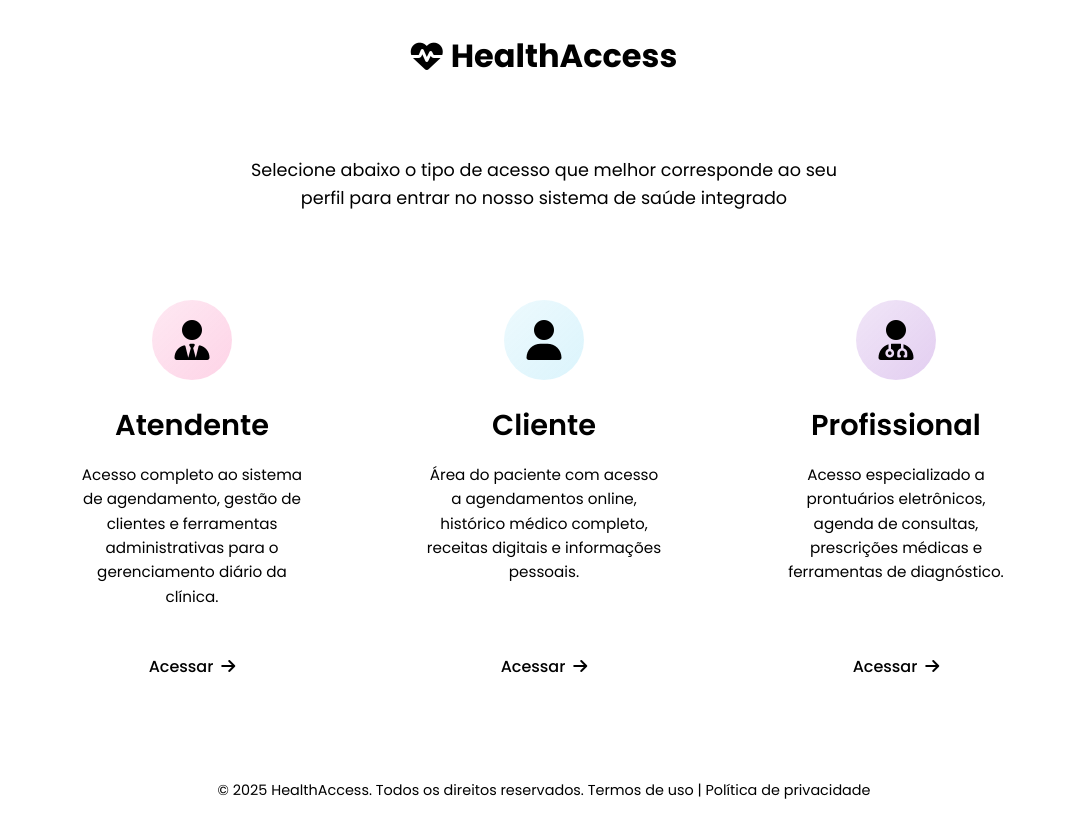
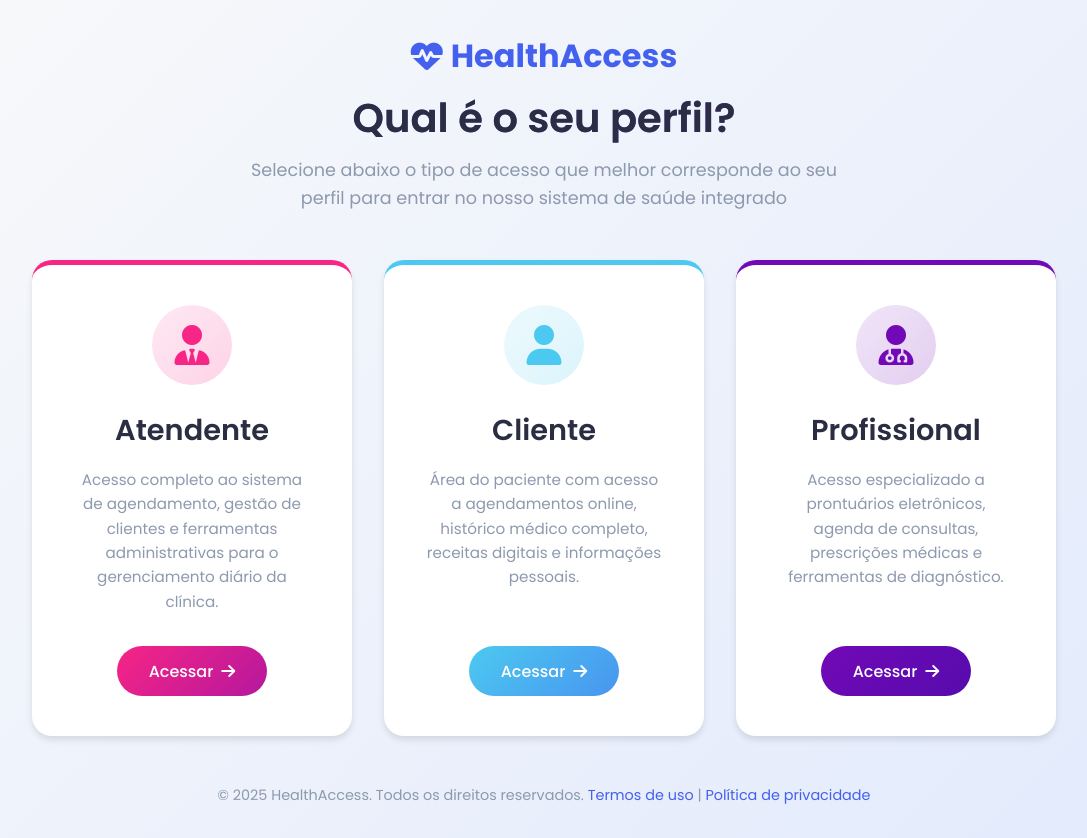
Before and after one commit to otavig-labmed/project-front-end-websaude, a React (Vite) app: page /access in a window 1280 px wide. Shown: the whole page, without its empty margins (96-1183 px from the left). Built offline with nearby package versions, Linux system fonts and the light colour scheme.

Commit message:
fix: I did an adjust for screen select or acess

```diff
--- a/src/pages/DashboardScreen.tsx
+++ b/src/pages/DashboardScreen.tsx
@@ -48,7 +48,6 @@ const DashboardScreen: React.FC = () => {
 
   // Render content based on active item
   const renderContent = () => {
-    // ... (Your existing renderContent logic remains the same) ...
     if (userRole === 'doctor' && activeItem === 'dashboard') {
         return (
           <div className={styles.doctorDashboardContent}>
@@ -67,7 +66,7 @@ const DashboardScreen: React.FC = () => {
           </div>
         );
       }
-      // ... rest of your switch cases
+
       switch (activeItem) {
         case 'dashboard':
           return (
@@ -76,7 +75,7 @@ const DashboardScreen: React.FC = () => {
               <p>This is where your {activeItem} content will be displayed.</p>
             </>
           );
-        // ... (remaining cases) ...
+
         case 'findings': return <h1>Findings Section</h1>;
         case 'engagements': return <h1>Engagements Section</h1>;
         case 'reports': return <h1>Reports Section</h1>;
@@ -151,7 +150,6 @@ const DashboardScreen: React.FC = () => {
                 </li>
               )}
 
-              {/* Specific items based on HTML logic and permissions */}
               {userRole === 'doctor' && permissions.prontuario_visualizar > 0 && (
                 <li className={activeItem === 'medical-attention' ? styles.active : ''} onClick={() => handleItemClick('medical-attention')}>
                   <i className="fas fa-user-doctor"></i>
--- a/src/pages/LoginScreen.tsx
+++ b/src/pages/LoginScreen.tsx
@@ -17,9 +17,9 @@ const LoginScreen: React.FC = () => {
   };
 
   // Test
-  useEffect(() => {
-    console.log(endpoints[type]);
-  });
+  // useEffect(() => {
+  //   console.log(endpoints[type]);
+  // });
 
   async function handleLogin(email: string, password: string) {
     const endpoint = endpoints[type] || endpoints["client"];
--- a/src/pages/SelectProfile.tsx
+++ b/src/pages/SelectProfile.tsx
@@ -1,6 +1,7 @@
 import React from 'react';
 import AccessCard from '../components/cards/AccessCard';
 import './styles/SelectProfileStyle.css';
+import './styles/variables.css';
 
 const SelectProfile: React.FC = () => {
   return (
--- a/src/pages/styles/SelectProfileStyle.css
+++ b/src/pages/styles/SelectProfileStyle.css
@@ -1,5 +1,5 @@
 .selectprofile-wrapper {
-  background: linear-gradient(135deg, var(--light-bg) 0%, #e2eafc 100%);
+  background: linear-gradient(135deg, var(--light-bg, #f8f9fa) 0%, #e2eafc 100%);
   min-height: 100vh;
   padding: 2rem;
   display: flex;
@@ -27,7 +27,7 @@
 }
 
 .selectprofile-logo i {
-  color: var(--accent-purple);
+  color: var(--primary);
 }
 
 .selectprofile-title {
@@ -38,7 +38,6 @@
   -webkit-background-clip: text;
   background-clip: text;
   font-family: 'Poppins', sans-serif;
-  color: transparent;
 }
 
 .selectprofile-subtitle {
```
Also changed, not shown: 1 other file (tests, documents, lock files or other folders).
